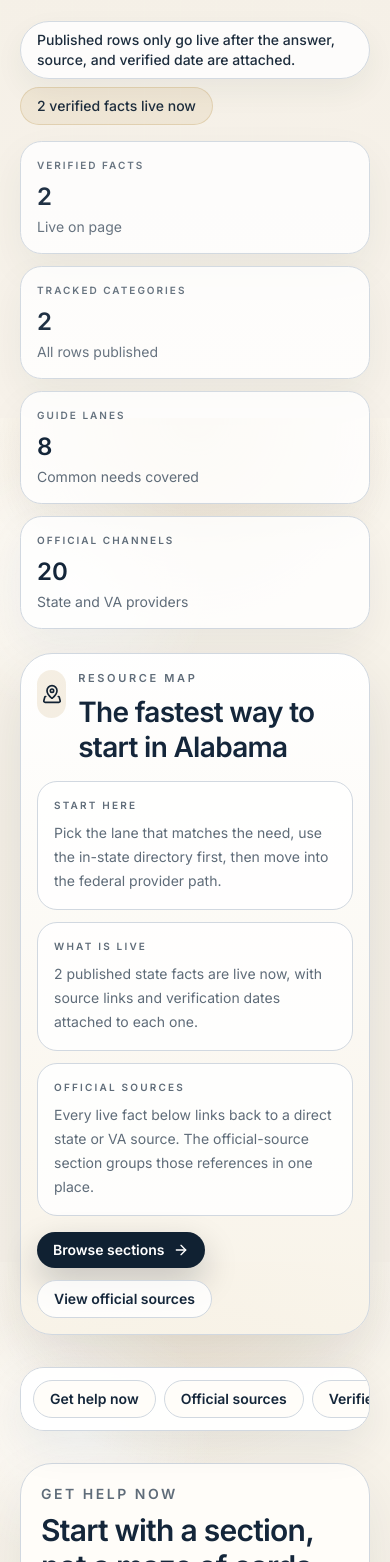
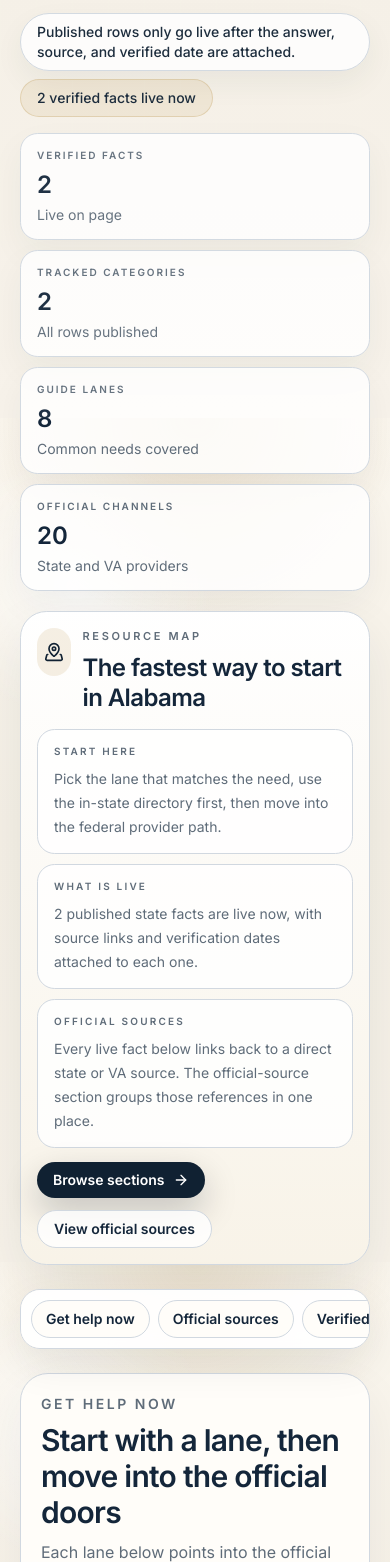
Before and after one commit to Matt2Build/veteran-benefits-hub, a Next.js app: page /states/alabama in a window 390 px wide. Shown: the part 426-1988 px from the top of the page. Built offline with nearby package versions, Linux system fonts and the light colour scheme; no server answers.

Commit message:
Tighten state page layouts

```diff
--- a/src/app/states/[slug]/page.tsx
+++ b/src/app/states/[slug]/page.tsx
@@ -104,7 +104,7 @@ export default async function StatePage({
   );
 
   return (
-    <div className="mx-auto flex w-full max-w-7xl flex-col gap-8 px-5 py-10 sm:px-6 lg:px-8 lg:gap-10 lg:py-14">
+    <div className="mx-auto flex w-full max-w-7xl flex-col gap-6 px-5 py-8 sm:px-6 lg:px-8 lg:gap-8 lg:py-10">
       {faqSchema ? (
         <script
           type="application/ld+json"
@@ -112,7 +112,7 @@ export default async function StatePage({
         />
       ) : null}
 
-      <section className="grid gap-6 xl:grid-cols-[minmax(0,1fr)_20rem] xl:items-start">
+      <section className="grid gap-5 xl:grid-cols-[minmax(0,1fr)_18rem] xl:items-start">
         <div className="space-y-4">
           <p className="text-sm font-semibold uppercase tracking-[0.24em] text-[color:var(--muted)]">
             State page
@@ -120,7 +120,7 @@ export default async function StatePage({
           <h1 className="text-4xl font-semibold tracking-tight text-[color:var(--foreground)] sm:text-5xl">
             {state.name} veteran benefits
           </h1>
-          <p className="max-w-3xl text-lg leading-7 text-[color:var(--muted)]">
+          <p className="max-w-3xl text-base leading-7 text-[color:var(--muted)] sm:text-lg">
             {state.hasDeepDive
               ? "Published facts for Utah are live now and follow the intended editorial standard."
               : `${state.name} is in the 50-state footprint. This page combines live state-specific benefits with the national support lanes Veterans still need.`}
@@ -133,48 +133,48 @@ export default async function StatePage({
               {publishedBenefitCount} verified facts live now
             </span>
           </div>
-          <div className="grid max-w-4xl gap-3 sm:grid-cols-2 xl:grid-cols-4">
-            <div className="rounded-[1.35rem] border border-[color:var(--line)] bg-white/82 px-4 py-4 shadow-[0_16px_40px_rgba(16,33,50,0.06)]">
+          <div className="grid max-w-4xl gap-2.5 sm:grid-cols-2 xl:grid-cols-4">
+            <div className="rounded-[1.1rem] border border-[color:var(--line)] bg-white/82 px-4 py-3.5 shadow-[0_14px_34px_rgba(16,33,50,0.05)]">
               <p className="text-[10px] font-semibold uppercase tracking-[0.2em] text-[color:var(--muted)]">
                 Verified facts
               </p>
-              <p className="mt-2 text-2xl font-semibold text-[color:var(--foreground)]">
+              <p className="mt-1.5 text-2xl font-semibold text-[color:var(--foreground)]">
                 {publishedBenefitCount}
               </p>
               <p className="mt-1 text-sm text-[color:var(--muted)]">Live on page</p>
             </div>
-            <div className="rounded-[1.35rem] border border-[color:var(--line)] bg-white/82 px-4 py-4 shadow-[0_16px_40px_rgba(16,33,50,0.06)]">
+            <div className="rounded-[1.1rem] border border-[color:var(--line)] bg-white/82 px-4 py-3.5 shadow-[0_14px_34px_rgba(16,33,50,0.05)]">
               <p className="text-[10px] font-semibold uppercase tracking-[0.2em] text-[color:var(--muted)]">
                 Tracked categories
               </p>
-              <p className="mt-2 text-2xl font-semibold text-[color:var(--foreground)]">
+              <p className="mt-1.5 text-2xl font-semibold text-[color:var(--foreground)]">
                 {allBenefits.length}
               </p>
               <p className="mt-1 text-sm text-[color:var(--muted)]">
                 {hasCoverageGaps ? `${unpublishedBenefitCount} still in verification` : "All rows published"}
               </p>
             </div>
-            <div className="rounded-[1.35rem] border border-[color:var(--line)] bg-white/82 px-4 py-4 shadow-[0_16px_40px_rgba(16,33,50,0.06)]">
+            <div className="rounded-[1.1rem] border border-[color:var(--line)] bg-white/82 px-4 py-3.5 shadow-[0_14px_34px_rgba(16,33,50,0.05)]">
               <p className="text-[10px] font-semibold uppercase tracking-[0.2em] text-[color:var(--muted)]">
                 Guide lanes
               </p>
-              <p className="mt-2 text-2xl font-semibold text-[color:var(--foreground)]">
+              <p className="mt-1.5 text-2xl font-semibold text-[color:var(--foreground)]">
                 {stateResourceEntries.length}
               </p>
               <p className="mt-1 text-sm text-[color:var(--muted)]">Common needs covered</p>
             </div>
-            <div className="rounded-[1.35rem] border border-[color:var(--line)] bg-white/82 px-4 py-4 shadow-[0_16px_40px_rgba(16,33,50,0.06)]">
+            <div className="rounded-[1.1rem] border border-[color:var(--line)] bg-white/82 px-4 py-3.5 shadow-[0_14px_34px_rgba(16,33,50,0.05)]">
               <p className="text-[10px] font-semibold uppercase tracking-[0.2em] text-[color:var(--muted)]">
                 Official channels
               </p>
-              <p className="mt-2 text-2xl font-semibold text-[color:var(--foreground)]">
+              <p className="mt-1.5 text-2xl font-semibold text-[color:var(--foreground)]">
                 {providerCount}
               </p>
               <p className="mt-1 text-sm text-[color:var(--muted)]">State and VA providers</p>
             </div>
           </div>
         </div>
-        <aside className="rounded-[2rem] border border-[color:var(--line)] bg-[linear-gradient(180deg,rgba(255,255,255,0.98),rgba(248,243,232,0.94))] p-4 shadow-[0_24px_60px_rgba(16,33,50,0.10)] md:p-5">
+        <aside className="rounded-[1.65rem] border border-[color:var(--line)] bg-[linear-gradient(180deg,rgba(255,255,255,0.98),rgba(248,243,232,0.94))] p-4 shadow-[0_20px_52px_rgba(16,33,50,0.08)]">
           <div className="flex items-start gap-3">
             <span className="grid h-12 w-12 place-items-center rounded-[1.25rem] bg-[color:rgba(184,144,69,0.14)] text-[color:var(--navy)]">
               <MapPinned className="h-5 w-5" />
@@ -183,13 +183,13 @@ export default async function StatePage({
               <p className="text-[11px] font-semibold uppercase tracking-[0.24em] text-[color:var(--muted)]">
                 Resource map
               </p>
-              <h2 className="mt-2 text-[1.75rem] font-semibold tracking-tight leading-tight text-[color:var(--foreground)]">
+              <h2 className="mt-2 text-2xl font-semibold tracking-tight leading-tight text-[color:var(--foreground)]">
                 The fastest way to start in {state.name}
               </h2>
             </div>
           </div>
-          <div className="mt-4 grid gap-3">
-            <div className="rounded-[1.25rem] border border-[color:var(--line)] bg-white/84 px-4 py-4">
+          <div className="mt-4 grid gap-2.5">
+            <div className="rounded-[1.1rem] border border-[color:var(--line)] bg-white/84 px-4 py-3.5">
               <p className="text-[10px] font-semibold uppercase tracking-[0.22em] text-[color:var(--muted)]">
                 Start here
               </p>
@@ -197,7 +197,7 @@ export default async function StatePage({
                 Pick the lane that matches the need, use the in-state directory first, then move into the federal provider path.
               </p>
             </div>
-            <div className="rounded-[1.25rem] border border-[color:var(--line)] bg-white/84 px-4 py-4">
+            <div className="rounded-[1.1rem] border border-[color:var(--line)] bg-white/84 px-4 py-3.5">
               <p className="text-[10px] font-semibold uppercase tracking-[0.22em] text-[color:var(--muted)]">
                 What is live
               </p>
@@ -207,7 +207,7 @@ export default async function StatePage({
                   : `${publishedBenefitCount} published state facts are live now, with source links and verification dates attached to each one.`}
               </p>
             </div>
-            <div className="rounded-[1.25rem] border border-[color:var(--line)] bg-white/84 px-4 py-4">
+            <div className="rounded-[1.1rem] border border-[color:var(--line)] bg-white/84 px-4 py-3.5">
               <p className="text-[10px] font-semibold uppercase tracking-[0.22em] text-[color:var(--muted)]">
                 Official sources
               </p>
@@ -236,31 +236,31 @@ export default async function StatePage({
 
       <StateSectionNav links={quickJumpLinks} />
 
-      <section id="help-now" className="scroll-mt-28 rounded-[2rem] border border-[color:var(--line)] bg-[color:var(--surface)] p-5 shadow-[0_20px_60px_rgba(16,33,50,0.08)] md:p-6">
+      <section id="help-now" className="scroll-mt-28 rounded-[1.75rem] border border-[color:var(--line)] bg-[color:var(--surface)] p-5 shadow-[0_18px_50px_rgba(16,33,50,0.06)]">
         <div className="space-y-5">
           <div className="space-y-2">
             <p className="text-sm font-semibold uppercase tracking-[0.18em] text-[color:var(--muted)]">
               Get help now
             </p>
             <h2 className="text-3xl font-semibold tracking-tight text-[color:var(--foreground)]">
-              Start with a section, not a maze of cards
+              Start with a lane, then move into the official doors
             </h2>
             <p className="max-w-3xl text-base leading-7 text-[color:var(--muted)]">
               Each lane below points into the official providers and state-specific support paths people usually need first.
             </p>
           </div>
           {state.introMd ? (
-            <section className="rounded-[1.6rem] border border-[color:var(--line)] bg-[linear-gradient(180deg,rgba(255,255,255,0.96),rgba(245,240,228,0.92))] p-5 shadow-[0_16px_42px_rgba(16,33,50,0.06)]">
+            <section className="rounded-[1.35rem] border border-[color:var(--line)] bg-[linear-gradient(180deg,rgba(255,255,255,0.96),rgba(245,240,228,0.92))] p-4 shadow-[0_14px_34px_rgba(16,33,50,0.05)]">
               <p className="text-xs font-semibold uppercase tracking-[0.18em] text-[color:var(--muted)]">
                 Flagship deep dive
               </p>
-              <div className="prose-markdown mt-4 text-[color:var(--muted)]">
+              <div className="prose-markdown mt-3 text-[color:var(--muted)]">
                 <ReactMarkdown>{state.introMd}</ReactMarkdown>
               </div>
             </section>
           ) : null}
 
-          <div className="grid gap-4 xl:grid-cols-2">
+          <div className="grid gap-3 lg:grid-cols-2 2xl:grid-cols-3">
             {stateResourceEntries.map((entry) => (
               <StateResourceListItem key={entry.id} entry={entry} />
             ))}
@@ -268,7 +268,10 @@ export default async function StatePage({
         </div>
       </section>
 
-      <section id="official-sources" className="scroll-mt-28 space-y-5">
+      <section
+        id="official-sources"
+        className="scroll-mt-28 rounded-[1.75rem] border border-[color:var(--line)] bg-[color:var(--surface)] p-5 shadow-[0_18px_50px_rgba(16,33,50,0.06)]"
+      >
         <div className="space-y-2">
           <p className="text-sm font-semibold uppercase tracking-[0.18em] text-[color:var(--muted)]">
             Official sources
@@ -281,13 +284,13 @@ export default async function StatePage({
           </p>
         </div>
 
-        <div className="grid gap-4 xl:grid-cols-[minmax(0,1.1fr)_0.9fr]">
-          <section className="rounded-[2rem] border border-[color:var(--line)] bg-[color:var(--surface)] p-5 shadow-[0_18px_48px_rgba(16,33,50,0.06)]">
+        <div className="mt-5 grid gap-3 xl:grid-cols-3">
+          <section className="rounded-[1.35rem] border border-[color:var(--line)] bg-white/90 p-4 shadow-[0_14px_34px_rgba(16,33,50,0.05)]">
             <div className="space-y-2">
               <p className="text-sm font-semibold uppercase tracking-[0.18em] text-[color:var(--muted)]">
                 Verified state fact sources
               </p>
-              <h3 className="text-2xl font-semibold tracking-tight text-[color:var(--foreground)]">
+              <h3 className="text-xl font-semibold tracking-tight text-[color:var(--foreground)]">
                 Direct references used for {state.name}
               </h3>
             </div>
@@ -298,7 +301,7 @@ export default async function StatePage({
                   href={benefit.sourceUrl ?? undefined}
                   target="_blank"
                   rel="noreferrer"
-                  className="rounded-[1.35rem] border border-[color:var(--line)] bg-white/88 px-4 py-4 transition hover:border-[color:rgba(184,144,69,0.38)]"
+                  className="rounded-[1.1rem] border border-[color:var(--line)] bg-[color:var(--background)] px-4 py-3.5 transition hover:border-[color:rgba(184,144,69,0.38)]"
                 >
                   <div className="flex items-start justify-between gap-3">
                     <div className="min-w-0">
@@ -331,13 +334,12 @@ export default async function StatePage({
             </div>
           </section>
 
-          <div className="grid gap-4">
-            <section className="rounded-[2rem] border border-[color:var(--line)] bg-white/88 p-5 shadow-[0_16px_44px_rgba(16,33,50,0.08)]">
+          <section className="rounded-[1.35rem] border border-[color:var(--line)] bg-white/90 p-4 shadow-[0_14px_34px_rgba(16,33,50,0.05)]">
             <div className="space-y-2">
               <p className="text-sm font-semibold uppercase tracking-[0.18em] text-[color:var(--muted)]">
                 Statewide directories
               </p>
-                <h3 className="text-2xl font-semibold tracking-tight text-[color:var(--foreground)]">
+              <h3 className="text-xl font-semibold tracking-tight text-[color:var(--foreground)]">
                 Use the broader in-state directories
               </h3>
             </div>
@@ -348,7 +350,7 @@ export default async function StatePage({
                   href={provider.href}
                   target="_blank"
                   rel="noreferrer"
-                    className="flex rounded-[1.35rem] border border-[color:var(--line)] bg-[color:var(--background)] px-4 py-4 transition hover:border-[color:rgba(184,144,69,0.38)]"
+                  className="flex rounded-[1.1rem] border border-[color:var(--line)] bg-[color:var(--background)] px-4 py-3.5 transition hover:border-[color:rgba(184,144,69,0.38)]"
                 >
                   <div>
                     <p className="text-[10px] font-semibold uppercase tracking-[0.2em] text-[color:var(--muted)]">
@@ -366,12 +368,12 @@ export default async function StatePage({
             </div>
           </section>
 
-            <section className="rounded-[2rem] border border-[color:var(--line)] bg-white/88 p-5 shadow-[0_16px_44px_rgba(16,33,50,0.08)]">
+          <section className="rounded-[1.35rem] border border-[color:var(--line)] bg-white/90 p-4 shadow-[0_14px_34px_rgba(16,33,50,0.05)]">
             <div className="space-y-2">
               <p className="text-sm font-semibold uppercase tracking-[0.18em] text-[color:var(--muted)]">
                 Core VA channels
               </p>
-                <h3 className="text-2xl font-semibold tracking-tight text-[color:var(--foreground)]">
+              <h3 className="text-xl font-semibold tracking-tight text-[color:var(--foreground)]">
                 Keep the federal doors visible
               </h3>
             </div>
@@ -382,7 +384,7 @@ export default async function StatePage({
                   href={provider.href}
                   target="_blank"
                   rel="noreferrer"
-                    className="flex items-start justify-between gap-3 rounded-[1.35rem] border border-[color:var(--line)] bg-[color:var(--background)] px-4 py-4 transition hover:border-[color:rgba(184,144,69,0.38)]"
+                  className="flex items-start justify-between gap-3 rounded-[1.1rem] border border-[color:var(--line)] bg-[color:var(--background)] px-4 py-3.5 transition hover:border-[color:rgba(184,144,69,0.38)]"
                 >
                   <div>
                     <p className="text-base font-semibold text-[color:var(--foreground)]">
@@ -398,10 +400,9 @@ export default async function StatePage({
             </div>
           </section>
         </div>
-        </div>
       </section>
 
-      <section id="verified-facts" className="scroll-mt-28 space-y-5">
+      <section id="verified-facts" className="scroll-mt-28 space-y-4">
         <div className="space-y-2">
           <p className="text-sm font-semibold uppercase tracking-[0.18em] text-[color:var(--muted)]">
             Verified facts
@@ -414,21 +415,21 @@ export default async function StatePage({
           </p>
         </div>
         {benefits.length ? (
-          <div className="grid gap-5 xl:grid-cols-2">
+          <div className="grid gap-3 xl:grid-cols-2">
             {Object.entries(groupedBenefits).map(([group, records]) => (
               <section
                 key={group}
-                className="rounded-[2rem] border border-[color:var(--line)] bg-[color:var(--surface)] p-5 shadow-[0_18px_48px_rgba(16,33,50,0.06)]"
+                className="rounded-[1.5rem] border border-[color:var(--line)] bg-[color:var(--surface)] p-4 shadow-[0_14px_34px_rgba(16,33,50,0.05)]"
               >
                 <div className="space-y-1">
                   <p className="text-sm font-semibold uppercase tracking-[0.18em] text-[color:var(--muted)]">
                     {group}
                   </p>
-                  <h3 className="text-2xl font-semibold tracking-tight text-[color:var(--foreground)]">
+                  <h3 className="text-xl font-semibold tracking-tight text-[color:var(--foreground)]">
                     {group} answers
                   </h3>
                 </div>
-                <div className="mt-4 space-y-3">
+                <div className="mt-3 space-y-3">
                   {records.map((benefit) => (
                     <BenefitAccordionItem
                       key={benefit.id}
@@ -446,7 +447,7 @@ export default async function StatePage({
         )}
       </section>
 
-      <section id="coverage-map" className="scroll-mt-28 space-y-5">
+      <section id="coverage-map" className="scroll-mt-28 space-y-4">
         <div className="space-y-2">
           <p className="text-sm font-semibold uppercase tracking-[0.18em] text-[color:var(--muted)]">
             Coverage map
@@ -458,12 +459,12 @@ export default async function StatePage({
             This is the tracked state-benefit set currently published on the site, shown together so users can compare the full state footprint without hunting through multiple pages.
           </p>
         </div>
-        <section className="overflow-hidden rounded-[2rem] border border-[color:var(--line)] bg-[color:var(--surface)] shadow-[0_18px_48px_rgba(16,33,50,0.06)]">
+        <section className="overflow-hidden rounded-[1.5rem] border border-[color:var(--line)] bg-[color:var(--surface)] shadow-[0_14px_34px_rgba(16,33,50,0.05)]">
           <div className="grid gap-0 divide-y divide-[color:var(--line)]">
             {allBenefits.map((benefit) => (
               <article
                 key={benefit.id}
-                className="grid gap-4 px-5 py-4 md:grid-cols-[minmax(0,1fr)_auto] md:items-center"
+                className="grid gap-3 px-4 py-3.5 md:grid-cols-[minmax(0,1fr)_auto] md:items-center"
               >
                 <div className="min-w-0 space-y-1">
                   <p className="text-[10px] font-semibold uppercase tracking-[0.22em] text-[color:var(--muted)]">
@@ -509,7 +510,7 @@ export default async function StatePage({
         </section>
       </section>
 
-      <section id="compare-nearby" className="scroll-mt-28 space-y-5">
+      <section id="compare-nearby" className="scroll-mt-28 space-y-4">
         <div className="space-y-2">
           <p className="text-sm font-semibold uppercase tracking-[0.18em] text-[color:var(--muted)]">
             Compare nearby
@@ -519,20 +520,20 @@ export default async function StatePage({
           </h2>
         </div>
         {neighbors.length ? (
-          <div className="grid gap-4 md:grid-cols-3">
+          <div className="grid gap-3 md:grid-cols-3">
             {neighbors.map((neighbor) => (
               <Link
                 key={neighbor.slug}
                 href={`/states/${neighbor.slug}`}
-                className="rounded-[1.75rem] border border-[color:var(--line)] bg-[color:var(--surface)] p-5 shadow-[0_16px_48px_rgba(16,33,50,0.08)] transition hover:border-[color:var(--accent)]"
+                className="rounded-[1.35rem] border border-[color:var(--line)] bg-[color:var(--surface)] p-4 shadow-[0_14px_34px_rgba(16,33,50,0.06)] transition hover:border-[color:var(--accent)]"
               >
                 <p className="text-sm font-semibold uppercase tracking-[0.18em] text-[color:var(--muted)]">
                   {neighbor.code}
                 </p>
-                <p className="mt-3 text-xl font-semibold text-[color:var(--foreground)]">
+                <p className="mt-2 text-lg font-semibold text-[color:var(--foreground)]">
                   {neighbor.name}
                 </p>
-                <span className="mt-4 inline-flex items-center gap-2 text-sm font-semibold text-[color:var(--navy)]">
+                <span className="mt-3 inline-flex items-center gap-2 text-sm font-semibold text-[color:var(--navy)]">
                   View state page
                   <ArrowRight className="h-4 w-4" />
                 </span>
--- a/src/components/state-section-nav.tsx
+++ b/src/components/state-section-nav.tsx
@@ -4,13 +4,13 @@ export function StateSectionNav({
   links: { id: string; label: string }[];
 }) {
   return (
-    <nav className="sticky top-20 z-20 overflow-x-auto rounded-[1.5rem] border border-[color:var(--line)] bg-white/95 px-3 py-3 shadow-[0_16px_42px_rgba(16,33,50,0.08)] backdrop-blur-xl">
+    <nav className="sticky top-20 z-20 overflow-x-auto rounded-[1.25rem] border border-[color:var(--line)] bg-white/95 px-2.5 py-2.5 shadow-[0_16px_42px_rgba(16,33,50,0.08)] backdrop-blur-xl">
       <ul className="flex min-w-max items-center gap-2">
         {links.map((link) => (
           <li key={link.id}>
             <a
               href={`#${link.id}`}
-              className="inline-flex rounded-full border border-[color:var(--line)] bg-[color:var(--surface)] px-4 py-2 text-sm font-semibold text-[color:var(--navy)] transition hover:border-[color:rgba(184,144,69,0.42)] hover:bg-[color:var(--background)]"
+              className="inline-flex rounded-full border border-[color:var(--line)] bg-[color:var(--surface)] px-3.5 py-2 text-sm font-semibold text-[color:var(--navy)] transition hover:border-[color:rgba(184,144,69,0.42)] hover:bg-[color:var(--background)]"
             >
               {link.label}
             </a>
```
Also changed, not shown: src/components/benefit-accordion-item.tsx (+4 -4 lines), src/components/state-resource-list-item.tsx (+28 -26 lines). Lines whose indentation alone changed are shown as unchanged.
